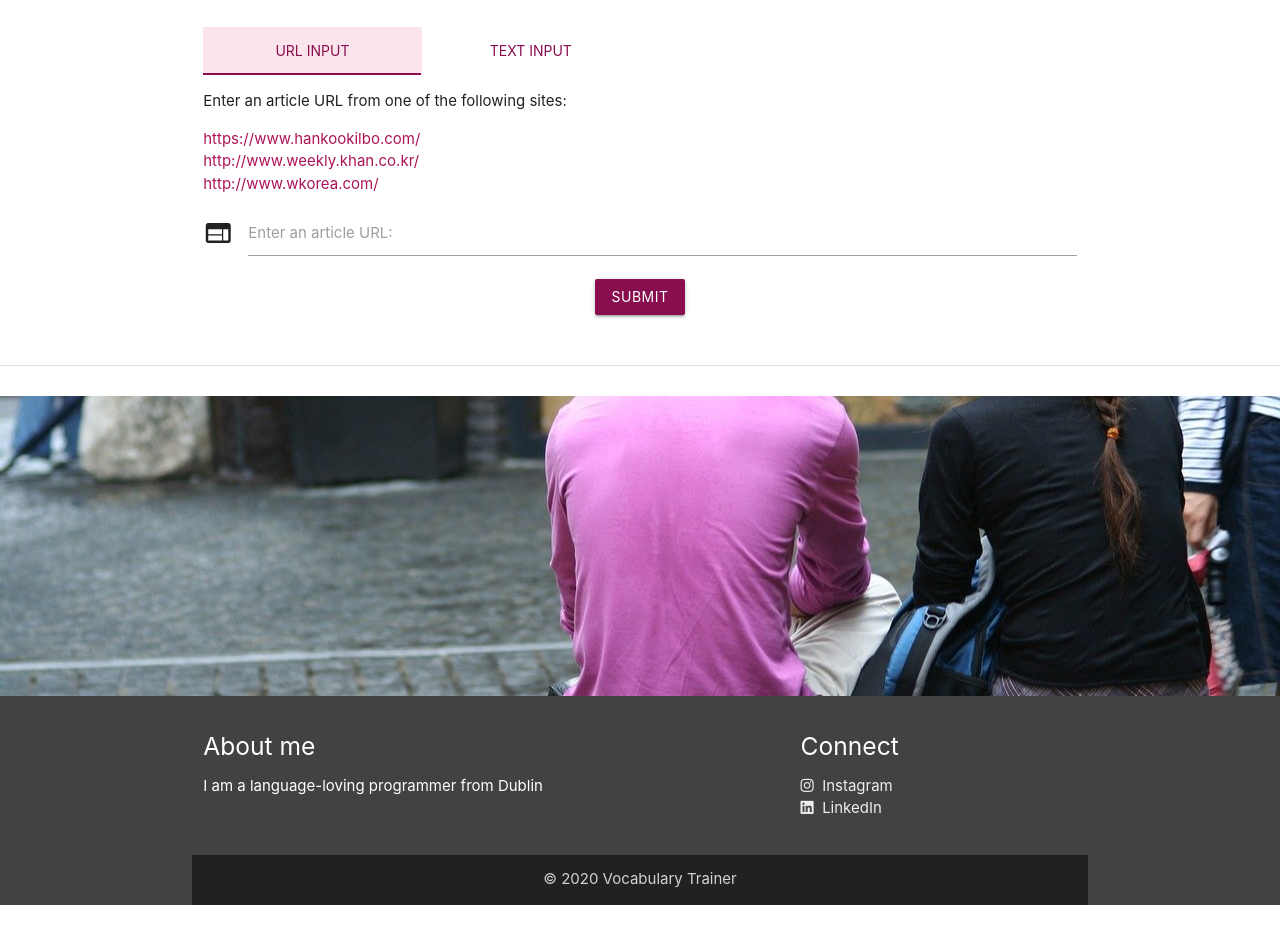
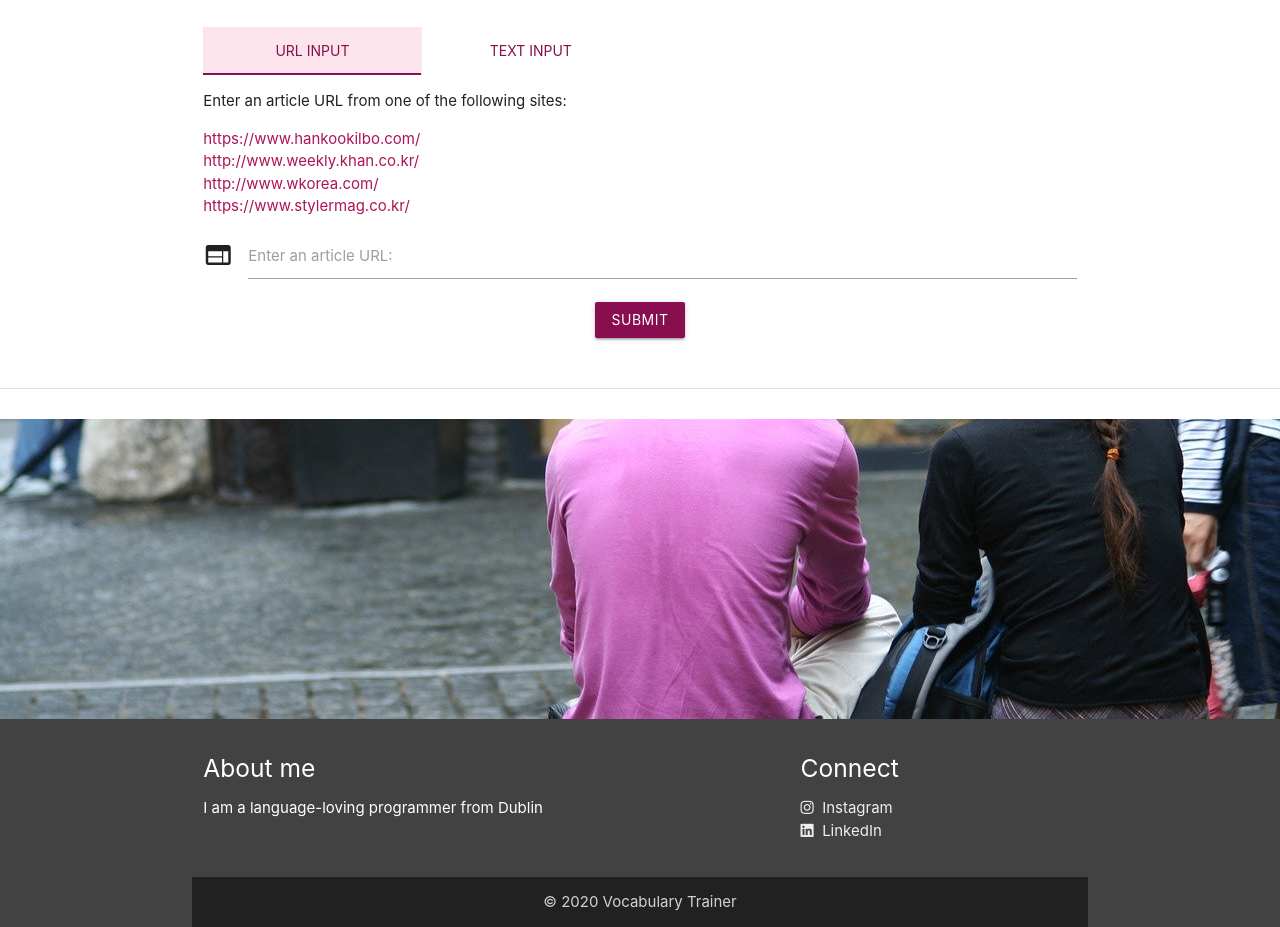
Before and after one commit to hdatteln/vocabulary_trainer, a Django app: page /keywords/ in a window 1280 px wide. Shown: the part 476-1403 px from the top of the page. Before the commit the page ends 1381 px from the top, so only its background shows below. Run offline with Django 3.2, Linux system fonts and the light colour scheme; data comes from the database, SQL or seed files in the repository; some libraries are stand-ins or nearby versions.

Commit message:
feat: added link to stylermag

```diff
--- a/vocabtrain/keywords/templates/index.html
+++ b/vocabtrain/keywords/templates/index.html
@@ -130,6 +130,7 @@
                     <li><a target="_blank" href="https://www.hankookilbo.com/">https://www.hankookilbo.com/</a></li>
                     <li><a target="_blank" href="http://www.weekly.khan.co.kr/">http://www.weekly.khan.co.kr/</a></li>
                     <li><a target="_blank" href="http://www.wkorea.com/">http://www.wkorea.com/</a></li>
+                    <li><a target="_blank" href="https://www.stylermag.co.kr/">https://www.stylermag.co.kr/</a></li>
                 </ul>
                 <form action="" method="post">
                     {% csrf_token %}
```
